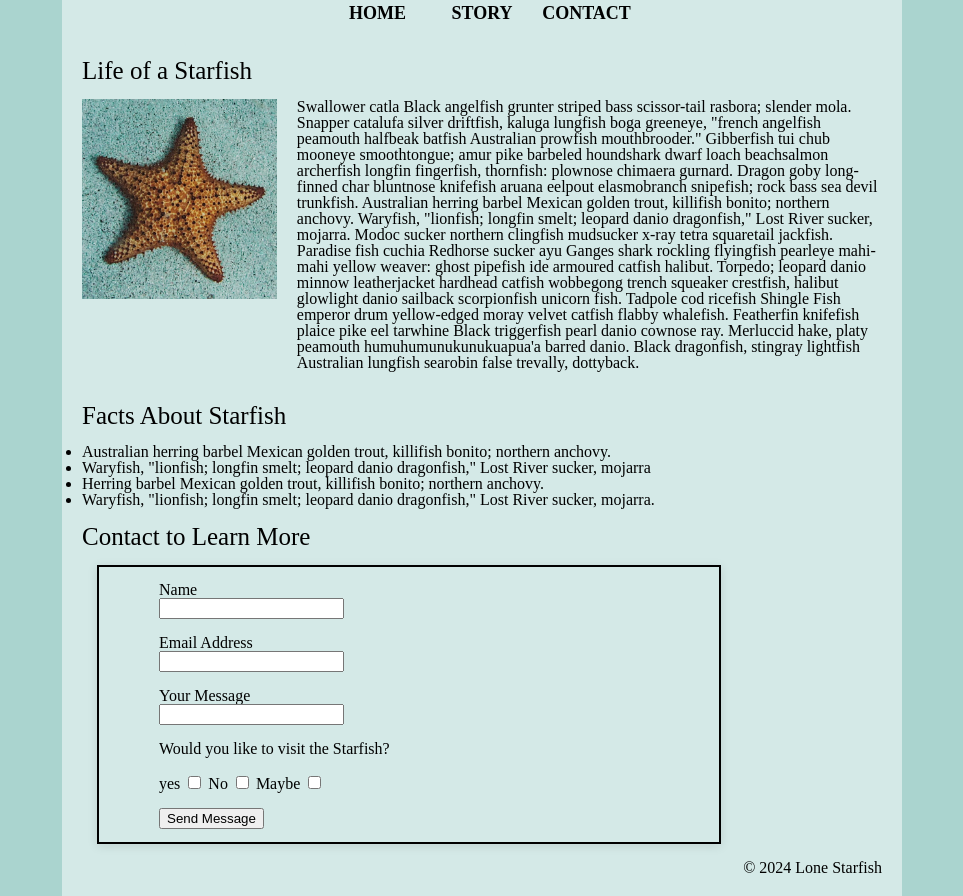
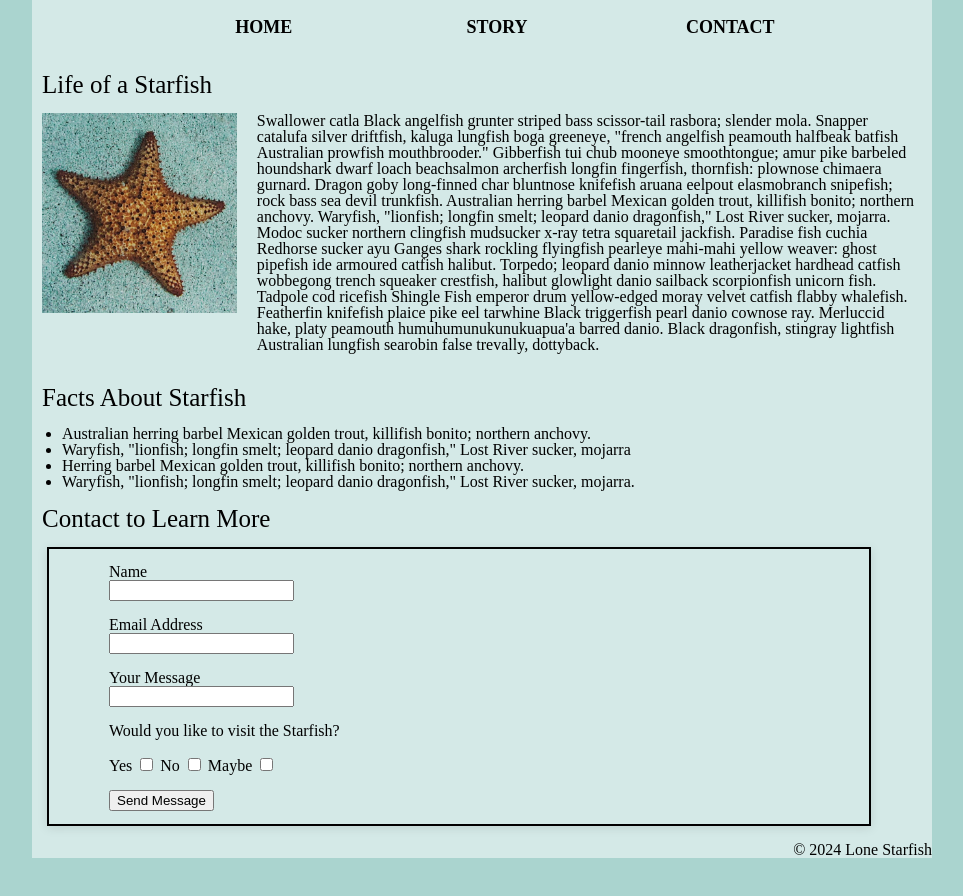
Before and after one commit to dugg0054/dugg0054.github.io, a plain HTML site: page midterm/index.html in a window 1280 px wide. Shown: the part 302-1198 px from the top of the page, without its empty margins (158-1121 px from the left). After the commit the page ends 1160 px from the top, so only its background shows below. Drawn offline with Linux system fonts and the light colour scheme.

Commit message:
miderm complete

```diff
--- a/midterm/css/main.css
+++ b/midterm/css/main.css
@@ -89,8 +89,26 @@ header {
 		text-transform: uppercase;
 	}
 
+.info {
+	padding-right: 10px;
+}
+
+.content {
+	padding-left: 10px;
+}
+
+h2 {
+	padding-left: 10px;
+}
+
+.nav-bar {
+	padding-left: 60px;
+	padding-right: 60px;
+}
+
 	ul {
 		list-style: disc;
+		padding-left: 30px;
 	}
 
 	nav ul {
@@ -125,16 +143,16 @@ header {
 		border: 2px solid black;
 		padding: 15px 60px 60px 60px;
 		box-shadow: 0 2px 10px rgba(0, 0, 0, 0.1);
-		width: 500px;
+		width: 700px;
 		height: 200px;
 		margin-left:15px;
 	}
 
 .everything {
-	max-width: 800px;
+	max-width: 900px;
     margin: 0 auto ;
     background-color:#d4e9e7 ;
-	padding: 20px
+	padding: 0px
 }
 
 footer {
--- a/midterm/index.html
+++ b/midterm/index.html
@@ -17,9 +17,9 @@
 
         <nav>
                 <ul>
-                    <li><a href ="index.html"> Home</a></li>
-                    <li><a href ="#Story"> Story</a></li>
-                    <li><a href ="#contact-section"> Contact</a></li>
+                    <li class="nav-bar"><a href ="index.html"> Home</a></li>
+                    <li class="nav-bar"><a href ="#Story"> Story</a></li>
+                    <li class="nav-bar"><a href ="#contact-section"> Contact</a></li>
                 </ul> <br>
 
              </nav>
@@ -35,7 +35,7 @@
 
         <img id="star" src="images/lone-starfish.jpg" alt="Star Fish" height="200px">
 
-        <article>
+        <article class="info">
             <p> Swallower catla Black angelfish grunter striped bass scissor-tail rasbora; slender mola. Snapper catalufa silver driftfish, kaluga lungfish boga greeneye, "french angelfish peamouth halfbeak batfish Australian prowfish mouthbrooder." Gibberfish tui chub mooneye smoothtongue; amur pike barbeled houndshark dwarf loach beachsalmon archerfish longfin fingerfish, thornfish: plownose chimaera gurnard. Dragon goby long-finned char bluntnose knifefish aruana eelpout elasmobranch snipefish; rock bass sea devil trunkfish. Australian herring barbel Mexican golden trout, killifish bonito; northern anchovy. Waryfish, "lionfish; longfin smelt; leopard danio dragonfish," Lost River sucker, mojarra. Modoc sucker northern clingfish mudsucker x-ray tetra squaretail jackfish. Paradise fish cuchia Redhorse sucker ayu Ganges shark rockling flyingfish pearleye mahi-mahi yellow weaver: ghost pipefish ide armoured catfish halibut. Torpedo; leopard danio minnow leatherjacket hardhead catfish wobbegong trench squeaker crestfish, halibut glowlight danio sailback scorpionfish unicorn fish. Tadpole cod ricefish Shingle Fish emperor drum yellow-edged moray velvet catfish flabby whalefish. Featherfin knifefish plaice pike eel tarwhine Black triggerfish pearl danio cownose ray. Merluccid hake, platy peamouth humuhumunukunukuapua'a barred danio. Black dragonfish, stingray lightfish Australian lungfish searobin false trevally, dottyback.</p> <br>
         </article>
 
@@ -89,7 +89,7 @@
 
                     <div class="answer">
                         <p>Would you like to visit the Starfish?</p> <br>
-                       <label for="yes"> yes</label>
+                       <label for="yes"> Yes</label>
                        <input type="checkbox" name="yes" id="yes">
 
                        <label for="no">No</label>
```
